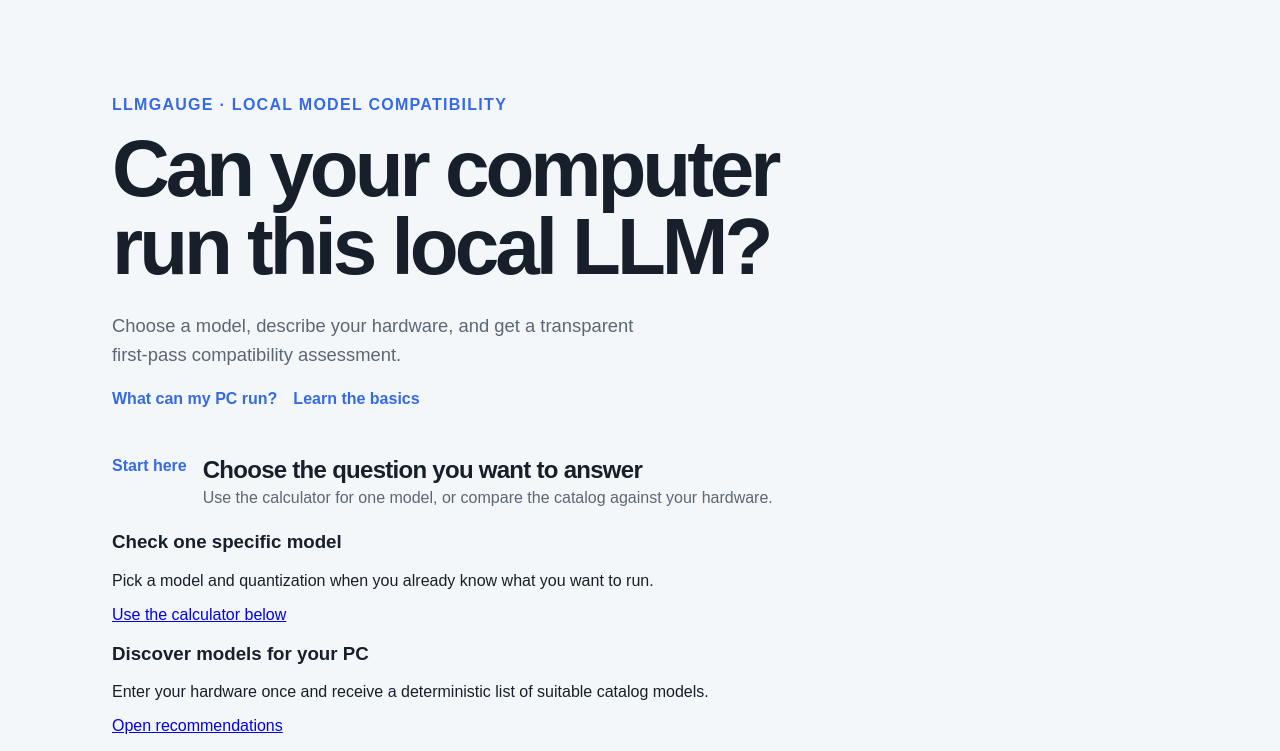
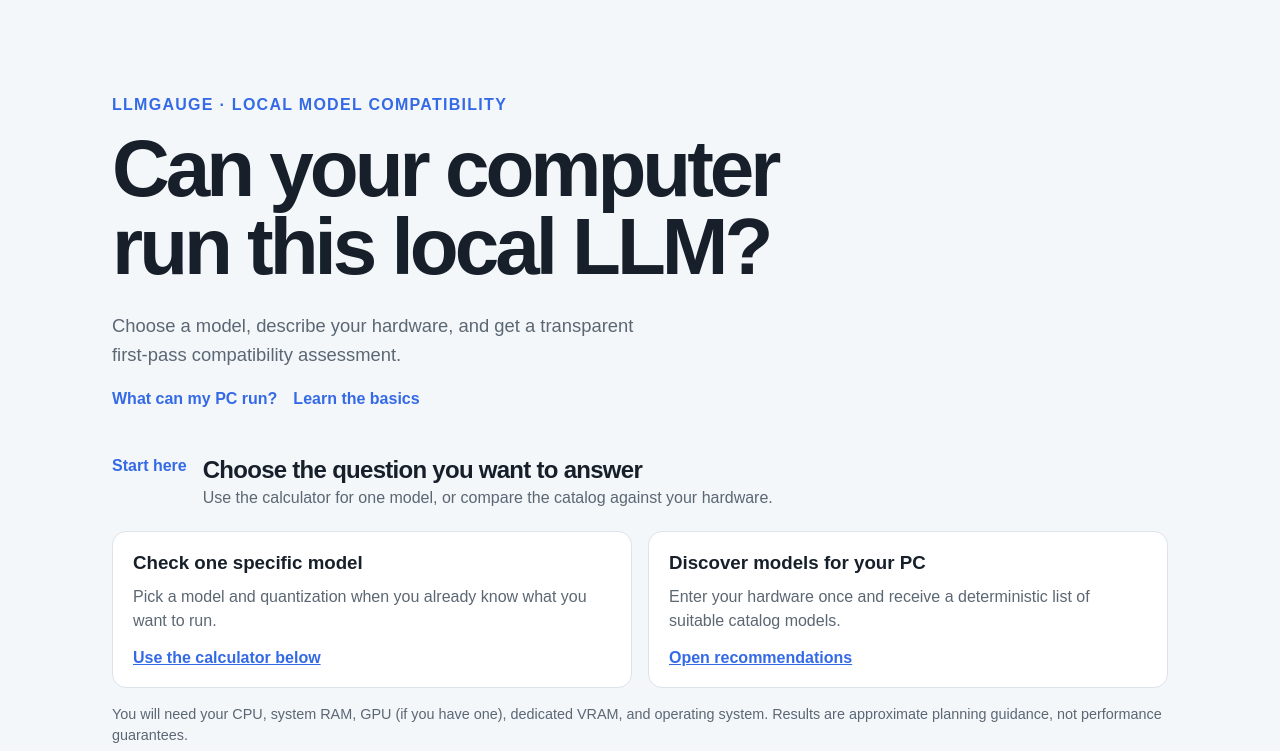
Before and after one commit to sage-yeti/LLMGauge, a Next.js app: page / in a window 1280 px wide. Shown: the top 751 px of the page. Built offline with nearby package versions, Linux system fonts and the light colour scheme; no server answers.

Commit message:
Improve responsive accessibility styles

```diff
--- a/src/app/globals.css
+++ b/src/app/globals.css
@@ -72,6 +72,38 @@
 .hero {
   margin-bottom: 3rem;
 }
+.workflow-choice {
+  margin: 0 0 2.5rem;
+}
+.workflow-grid {
+  display: grid;
+  gap: 1rem;
+  grid-template-columns: repeat(2, minmax(0, 1fr));
+}
+.workflow-card {
+  background: var(--card);
+  border: 1px solid var(--line);
+  border-radius: 14px;
+  padding: 1.25rem;
+}
+.workflow-card h3 {
+  margin: 0;
+}
+.workflow-card p {
+  color: var(--muted);
+  line-height: 1.5;
+  margin: 0.65rem 0 1rem;
+}
+.workflow-card a {
+  color: var(--accent);
+  font-weight: 700;
+}
+.workflow-note {
+  color: var(--muted);
+  font-size: 0.9rem;
+  line-height: 1.5;
+  margin: 1rem 0 0;
+}
 .calculator-layout {
   display: grid;
   grid-template-columns: minmax(0, 1.05fr) minmax(320px, 0.95fr);
@@ -116,9 +148,13 @@
   margin-top: 1.1rem;
 }
 .field label {
-  display: grid;
-  gap: 0.45rem;
+  display: block;
   font-weight: 700;
+}
+.field label.required-label::after {
+  color: var(--danger);
+  content: " *";
+  display: inline;
 }
 .field input,
 .field select {
@@ -160,6 +196,10 @@
   display: block;
   font-size: 0.88rem;
   margin-top: 0.45rem;
+}
+.field input[aria-invalid="true"],
+.field select[aria-invalid="true"] {
+  border-color: var(--danger);
 }
 .evaluate-button {
   width: 100%;
@@ -239,6 +279,12 @@
   line-height: 1.5;
   margin: 1rem 0 1.25rem;
 }
+.result-selection {
+  color: var(--muted);
+  font-size: 0.92rem;
+  line-height: 1.45;
+  margin: 0.75rem 0 0;
+}
 .result-stats {
   border-bottom: 1px solid var(--line);
   border-top: 1px solid var(--line);
@@ -298,6 +344,14 @@
 .result-list p {
   color: var(--muted);
   font-size: 0.9rem;
+}
+.result-help {
+  font-size: 0.9rem;
+  margin: 1.25rem 0 0;
+}
+.result-help a {
+  color: var(--accent);
+  font-weight: 700;
 }
 .page-note {
   color: var(--muted);
@@ -371,6 +425,11 @@
   color: var(--muted);
   font-size: 0.88rem;
   margin: 0.3rem 0 0;
+}
+.recommendation-links {
+  display: flex;
+  flex-wrap: wrap;
+  gap: 1rem;
 }
 .recommendation-explanation {
   line-height: 1.5;
@@ -670,6 +729,9 @@
   .guide-index-grid {
     grid-template-columns: 1fr;
   }
+  .workflow-grid {
+    grid-template-columns: 1fr;
+  }
 }
 @media (max-width: 500px) {
   .calculator-card,
@@ -681,6 +743,11 @@
     grid-template-columns: 1fr;
     gap: 0;
   }
+  .page-nav {
+    align-items: flex-start;
+    flex-direction: column;
+    gap: 0.6rem;
+  }
   .quantization-item {
     display: block;
   }
@@ -689,3 +756,11 @@
     text-align: left;
   }
 }
+@media (prefers-reduced-motion: reduce) {
+  *,
+  *::before,
+  *::after {
+    scroll-behavior: auto !important;
+    transition-duration: 0.01ms !important;
+  }
+}
```
